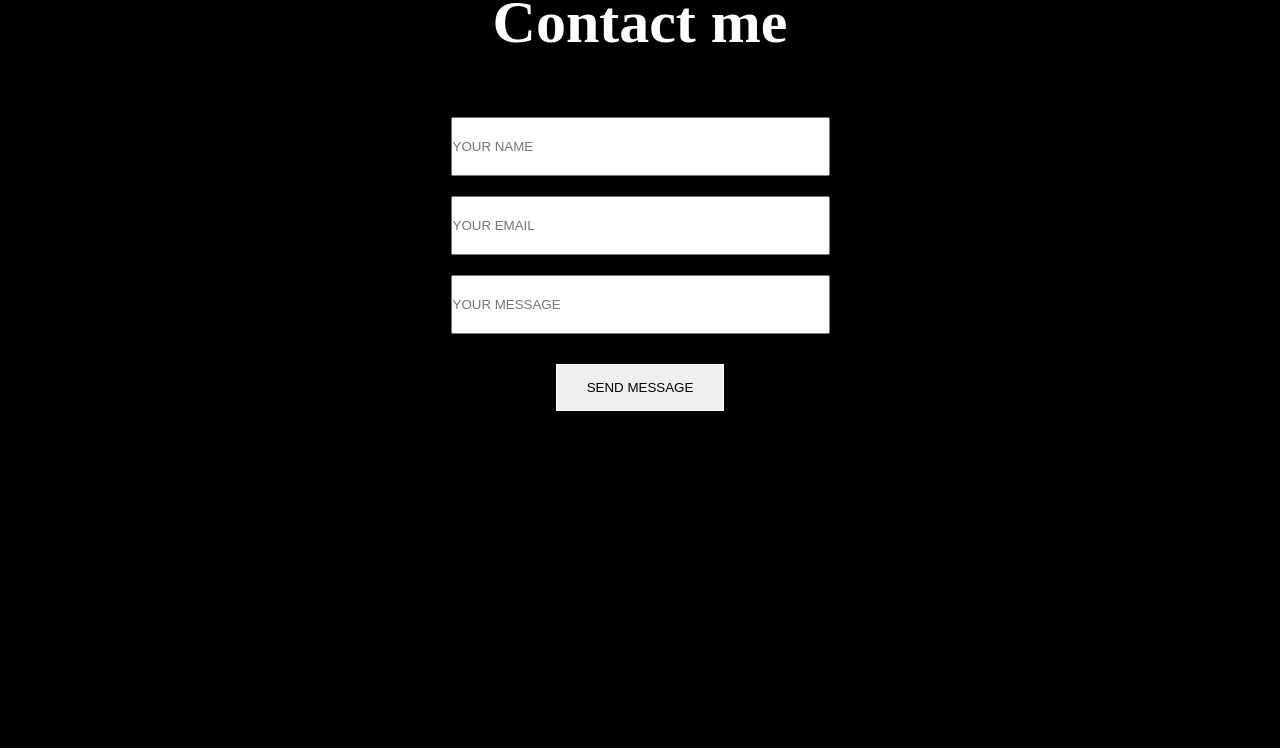
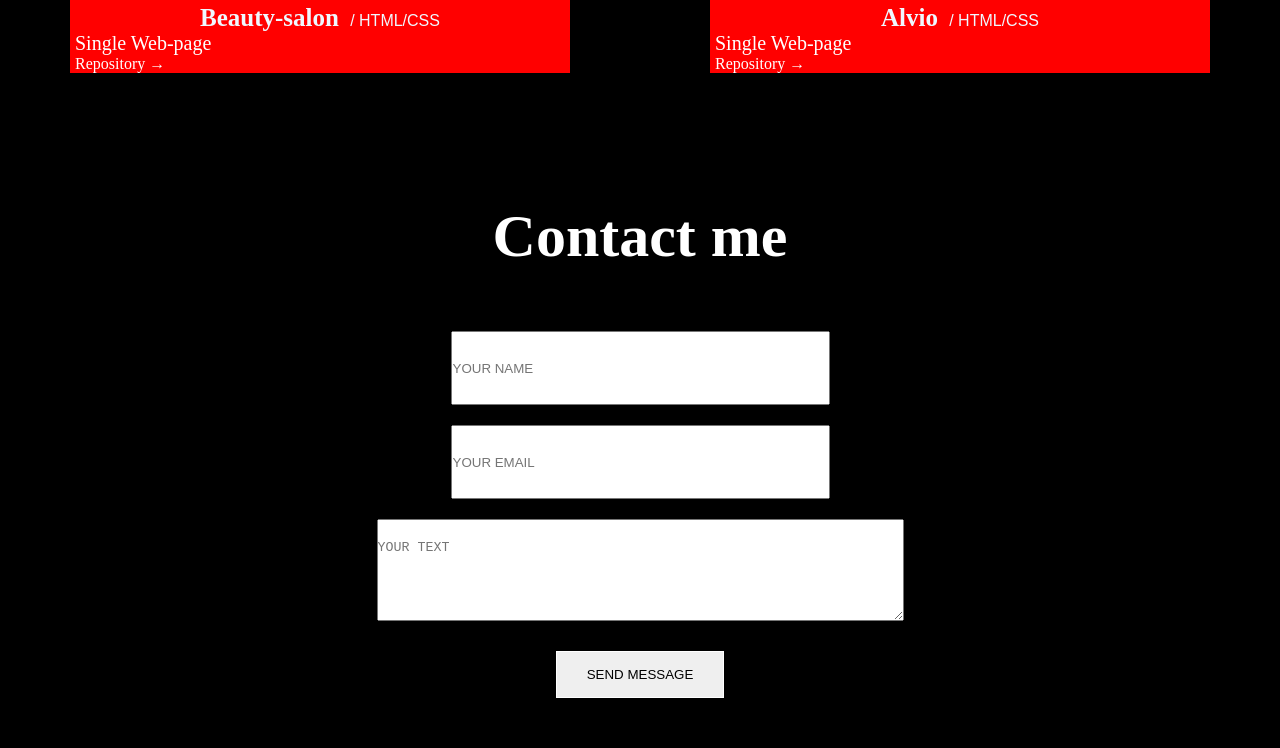
Before and after one commit to SergeyAlexandrowich/portfolio, a plain HTML site: page index.html in a window 1280 px wide. Shown: the part 1974-2722 px from the top of the page. Before the commit the page ends 2435 px from the top, so only its background shows below. Drawn offline with Linux system fonts and the light colour scheme.

Commit message:
fix: in HTML and CSS

```diff
--- a/css/styles.css
+++ b/css/styles.css
@@ -1,3 +1,8 @@
+
+
+
+
+
 body{
     margin:0 auto;
     background-color: black;
@@ -131,7 +136,8 @@ body{
 	align-items:center;
 	flex-wrap: wrap;
 	justify-content: center;
-    background: yellow;
+
+
 }
 
 .main__works-div{
@@ -140,8 +146,10 @@ body{
     display: flex;
     justify-content: space-between;
     flex-direction: column;
-    background: green;
     overflow: hidden;
+    margin-bottom: 30px;
+    background: red;
+    max-width: 650px;
 }
 
 .main__works-photo{
@@ -151,12 +159,13 @@ body{
     height: 250px;
     width: 500px;
     object-fit: cover;
-    transition: transform .5s ease;
+    transition: transform .2s ease;
  }
 
  .main__works-photo:hover{
-    transform: scale(1.1);
+    transform: translate(10px,20px);
  }
+
 
  .main__works-subtitle{
     margin: 0 auto;
@@ -164,6 +173,7 @@ body{
     color: aliceblue;
     font-size: 25px;
     margin-top: 20px;
+    font-family: SimSun;
  }
 
  .main__works-subtitle-span{
@@ -173,16 +183,31 @@ body{
     color: var(--color-text-ghost);
     font-weight: 400;
     margin-left: 5px;
+    font-family: MV Impact, Haettenschweiler, 'Arial Narrow Bold', sans-serif;
+
+ }
+
+ .main__works-title{
+    margin: 0 auto;
+    padding: 0;
+    font-size: 20px;
+    color: white;
+    font-weight: 400;
+    margin-left: 5px;
+
  }
 
  .main__works-link{
-    color: var(--color-text-secondary);
+    color: white;
     display: flex;
     font-weight: 500;
     margin: 0;
     outline: none;
     text-decoration: none;
     transition: color .3s ease;
+    margin-left: 5px;
+    font-family: Lucida Handwriting;
+
 }
 
 .contact-me{
@@ -210,7 +235,21 @@ body{
     margin: 10px 0;
     padding: 20px 0;
     width: 50%;
+    height: 30px;
 }
+
+.contact-me__text{
+    margin: 0 auto;
+    padding: 0;
+    display: flex;
+    flex-direction: column;
+    margin: 10px 0;
+    padding: 20px 0;
+    width: 70%;
+    height: 60px;
+}
+
+
 
 .contact-me__button{
     margin: 0 auto;
--- a/index.html
+++ b/index.html
@@ -7,6 +7,15 @@
     <link rel="stylesheet" type="text/css" href="css/styles.css">
 </head>
 <body>
+
+
+
+
+
+
+
+
+
 
 
 	<header class="header">
@@ -42,35 +51,45 @@
                 <a href="https://sergeyalexandrowich.github.io/Accomodation/">
                     <img class="main__works-photo rotation" src="images/accomodation.png"></a>
                     <h3 class="main__works-subtitle">Accomodation <span class="main__works-subtitle-span">    / HTML/CSS</span></h3>
-                    <p>dkhcbjldsabc;akdcbjlask</p>
-                    <a class="main__works-link" href="https://github.com/SergeyAlexandrowich/Accomodation" target="_blank">Repositoriy</a>
+                    <p class="main__works-title">Single Web-page</p>
+                    <a class="main__works-link" href="https://github.com/SergeyAlexandrowich/Accomodation" target="_blank">Repository &rarr;</a>
             </div>
 
             <div class="main__works-div">
                 <a href="https://sergeyalexandrowich.github.io/Cakes/">
                     <img class="main__works-photo" src="images/cakes.png"></a>
                     <h3 class="main__works-subtitle">Cakes<span class="main__works-subtitle-span">    / HTML/CSS</span></h3>
+                    <p class="main__works-title"> Multi-page website adorned with an adaptive design that pays homage to the artistry and diversity of cakes. </p>
+                    <a class="main__works-link" href="https://github.com/SergeyAlexandrowich/Cakes" target="_blank">Repository &rarr;</a>
             </div>
 
             <div class="main__works-div">
                 <a href="https://sergeyalexandrowich.github.io/Travel/">
                     <img class="main__works-photo" src="images/travel.png"></a>
                     <h3 class="main__works-subtitle">Travel<span class="main__works-subtitle-span">    / HTML/CSS</span></h3>
+                    <p class="main__works-title">Single-page website that unveils a captivating tapestry of wanderlust, beckoning all to embark on a kaleidoscopic odyssey through the world's most enchanting destinations</p>
+                    <a class="main__works-link" href="https://github.com/SergeyAlexandrowich/Accomodation" target="_blank">Repository &rarr;</a>
             </div>
             <div class="main__works-div">
                 <a href="https://sergeyalexandrowich.github.io/Shoes/">
                     <img class="main__works-photo" src="images/shoes.png"></a>
                     <h3 class="main__works-subtitle">Shoes <span class="main__works-subtitle-span">    / HTML/CSS</span></h3>
+                    <p class="main__works-title">Single Web-page</p>
+                    <a class="main__works-link" href="https://github.com/SergeyAlexandrowich/Shoes" target="_blank">Repository &rarr;</a>
             </div>
             <div class="main__works-div">
                 <a href="https://sergeyalexandrowich.github.io/Accomodation/">
                     <img class="main__works-photo" src="images/beauty-salon.png"></a>
                     <h3 class="main__works-subtitle">Beauty-salon <span class="main__works-subtitle-span">    / HTML/CSS</span></h3>
+                    <p class="main__works-title">Single Web-page</p>
+                    <a class="main__works-link" href="https://github.com/SergeyAlexandrowich/Accomodation" target="_blank">Repository &rarr;</a>
             </div>
             <div class="main__works-div">
                 <a href="https://sergeyalexandrowich.github.io/Alvio/">
                     <img class="main__works-photo" src="images/alvio.png"></a>
                     <h3 class="main__works-subtitle">Alvio <span class="main__works-subtitle-span">    / HTML/CSS</span></h3>
+                    <p class="main__works-title">Single Web-page</p>
+                    <a class="main__works-link" href="https://github.com/SergeyAlexandrowich/Accomodation" target="_blank">Repository &rarr;</a>
             </div>
 
 
@@ -84,12 +103,12 @@
         <h2 id="contact-me">Contact me</h2>
     </div>
 
-<form class="contact-me__form" action="">
+<form  class="contact-me__form" action="#" method="get">
 
-<input class="contact-me__input" type="text" placeholder="YOUR NAME">
-<input class="contact-me__input" type="text" placeholder="YOUR EMAIL">
-<input class="contact-me__input" type="text" placeholder="YOUR MESSAGE">
-<button class="contact-me__button">SEND MESSAGE
+<input tabindex="1" class="contact-me__input" type="text" placeholder="YOUR NAME">
+<input tabindex="2" class="contact-me__input" type="text" placeholder="YOUR EMAIL">
+<textarea tabindex="3" class="contact-me__text" name="text" placeholder="YOUR TEXT" ></textarea>
+<button tabindex="4" type="submit" class="contact-me__button">SEND MESSAGE
 
 
 </button>
```
